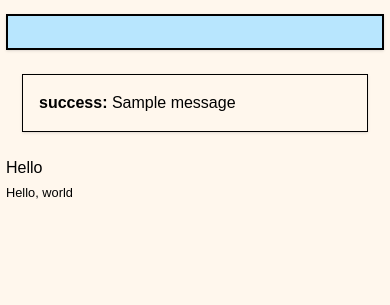
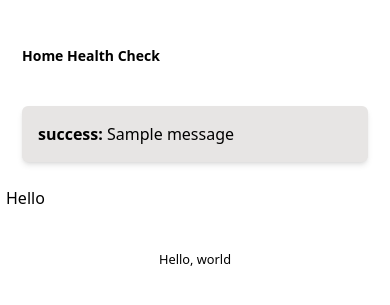
Before and after one commit to sglmr/djsf, a Django app: template djsf/templates/base.html in a window 390 px wide. Shown: the top 305 px of the page. Run offline with Django 5.2, Linux system fonts and the light colour scheme; the template is opened without the code that fills it: most values are stand-ins (such as "Sample title", 1, 10 or a date in 2020); one stand-in notice (Sample message) is shown; parts of the project's set-up code (start-up, migrations or seed data) failed here and were passed over.

Commit message:
set up homepage, tests, & debug toolbar

```diff
--- a/djsf/templates/base.html
+++ b/djsf/templates/base.html
@@ -7,45 +7,32 @@
     <meta charset='utf-8'>
     <meta name="viewport" content="width=device-width, initial-scale=1.0">
 
-    <title>{% block head_title %}{% endblock head_title %} - sglmr.com</title>
-    <meta name="description" content="Stephen Gilmore's website. https://sglmr.com">
-    <meta property="og:site_name" content="Stephen Gilmore's website.">
-
-    {% block extra_meta %}
-    <meta property="og:type" content="website">
-    <meta property="og:title" content="Stephen Gilmore's website.">
-    <meta property="og:url" content="https://sglmr.com">
-    <meta property="og:description" content="Stephen Gilmore's website.">
-    {% endblock %}
-
+    <title>{{ page_title }}</title>
+    <meta name="description" content="{{ page_title }}">
+    <meta property="og:site_name" content="{{ page_title }}">
 
     <script src="{% static 'tailwind.js' %}"></script>
-
-
-    {% block extra_head %}{% endblock extra_head %}
 </head>
 
-<body class="mx-auto p-1.5 bg-orange-50" style="font-family: Public Sans, sans-serif;"
-    hx-headers='{"X-CSRFToken": "{{ csrf_token }}"}'>
+<body class="mx-auto p-1.5" hx-headers='{"X-CSRFToken": "{{ csrf_token }}"}'>
 
     <!-- Header & Nav -->
     <header
-        class="max-w-4xl mx-auto mt-2 mb-6 sm:mb-10 flex-wrap md:flex-nowrap md:flex-row border-2 border-black bg-sky-200 p-4 flex justify-between shadow">
-
+        class="max-w-4xl mx-auto mt-2 mb-6 sm:mb-10 flex-wrap md:flex-nowrap md:flex-row p-4 flex justify-between">
         <!-- Navigation menu -->
         <nav id="nav-menu"
-            class="hidden md:flex w-full md:w-auto gap-x-1 sm:gap-x-2 md:gap-x-4 gap-y-1 flex-nowrap mx-0 font-bold text-sm mt-4 md:mt-0">
+            class="md:flex w-full md:w-auto gap-x-1 sm:gap-x-2 md:gap-x-4 gap-y-1 flex-nowrap mx-0 font-bold text-sm mt-4 md:mt-0">
             <a href="/" class="nav-link">Home</a>
+            <a href="{% url 'health_check' %}">Health Check</a>
         </nav>
     </header>
 
-
     <!-- Messages -->
     {% if messages %}
-    <div class="mx-auto max-w-4xl mb-6">
+    <div class="mx-auto max-w-md mb-6">
         <ul class="list-none">
             {% for message in messages %}
-            <li class="border color-{{message.level_tag}} m-4 p-4 shadow">
+            <li class="rounded-md bg-stone-200 m-4 p-4 shadow-md w-auto">
                 <strong>{{ message.level_tag }}:</strong> {{ message }}
                 {% if message.extra_tags%} -
                 <i>
@@ -60,12 +47,12 @@
 
     <!-- Main Content -->
     <main>
-        <div class="max-w-3xl mx-auto">
+        <div class="max-w-2xl mx-auto mb-10">
             {% block content %}Hello{% endblock content %}
         </div>
     </main>
     <!-- Footer -->
-    <footer>
+    <footer class="max-w-2xl mx-auto flex justify-around">
         <small>Hello, world</small>
     </footer>
 </body>
--- /dev/null
+++ b/djsf/templates/home.html
@@ -0,0 +1,4 @@
+{% extends 'base.html' %}
+{% block content %}
+<p>Hello, welcome to the homepage!</p>
+{% endblock content %}
--- a/djsf/urls.py
+++ b/djsf/urls.py
@@ -5,6 +5,8 @@ The `urlpatterns` list routes URLs to views. For more information please see:
     https://docs.djangoproject.com/en/5.2/topics/http/urls/
 """
 
+from debug_toolbar.toolbar import debug_toolbar_urls
+from django.conf import settings
 from django.contrib import admin
 from django.urls import include, path
 
@@ -12,6 +14,10 @@ from djsf import views
 
 urlpatterns = [
     path("admin/", admin.site.urls),
+    path("", views.Homepage.as_view(), name="home"),
     path("health/", views.HealthCheck.as_view(), name="health_check"),
     path("__reload__/", include("django_browser_reload.urls")),
 ]
+
+if settings.DEBUG:
+    urlpatterns.extend(debug_toolbar_urls())
--- a/pyproject.toml
+++ b/pyproject.toml
@@ -7,6 +7,7 @@ requires-python = ">=3.13"
 dependencies = [
     "django>=5.1.7",
     "django-browser-reload>=1.18.0",
+    "django-debug-toolbar>=5.0.1",
     "environs[django]>=14.1.1",
     "gunicorn>=23.0.0",
     "pytest>=8.3.5",
```
Also changed, not shown: djsf/settings.py (+42 -1 lines), djsf/tests/test_views.py (+41 -2 lines), djsf/views.py (+14 -1 lines), README.md, 2 other files.
